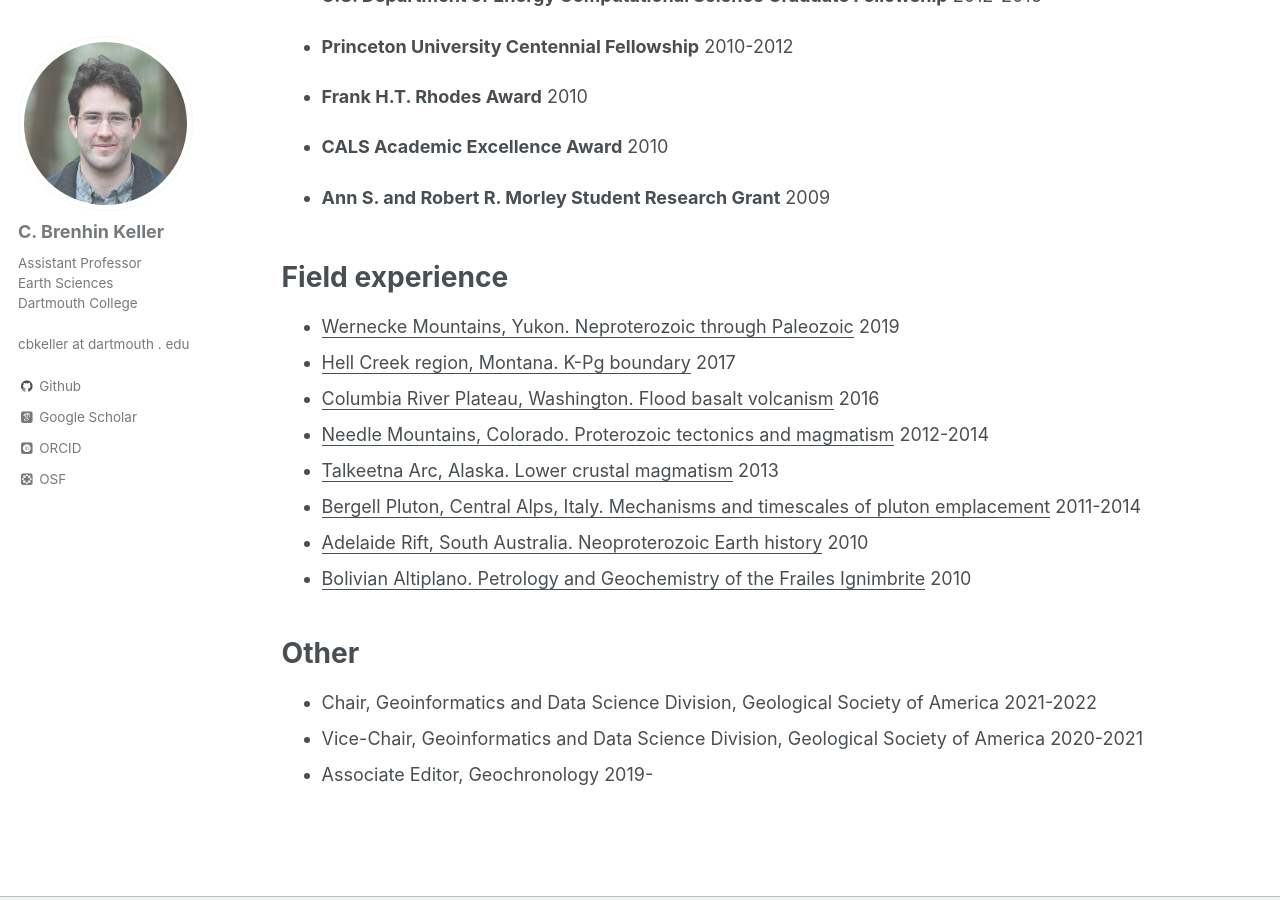
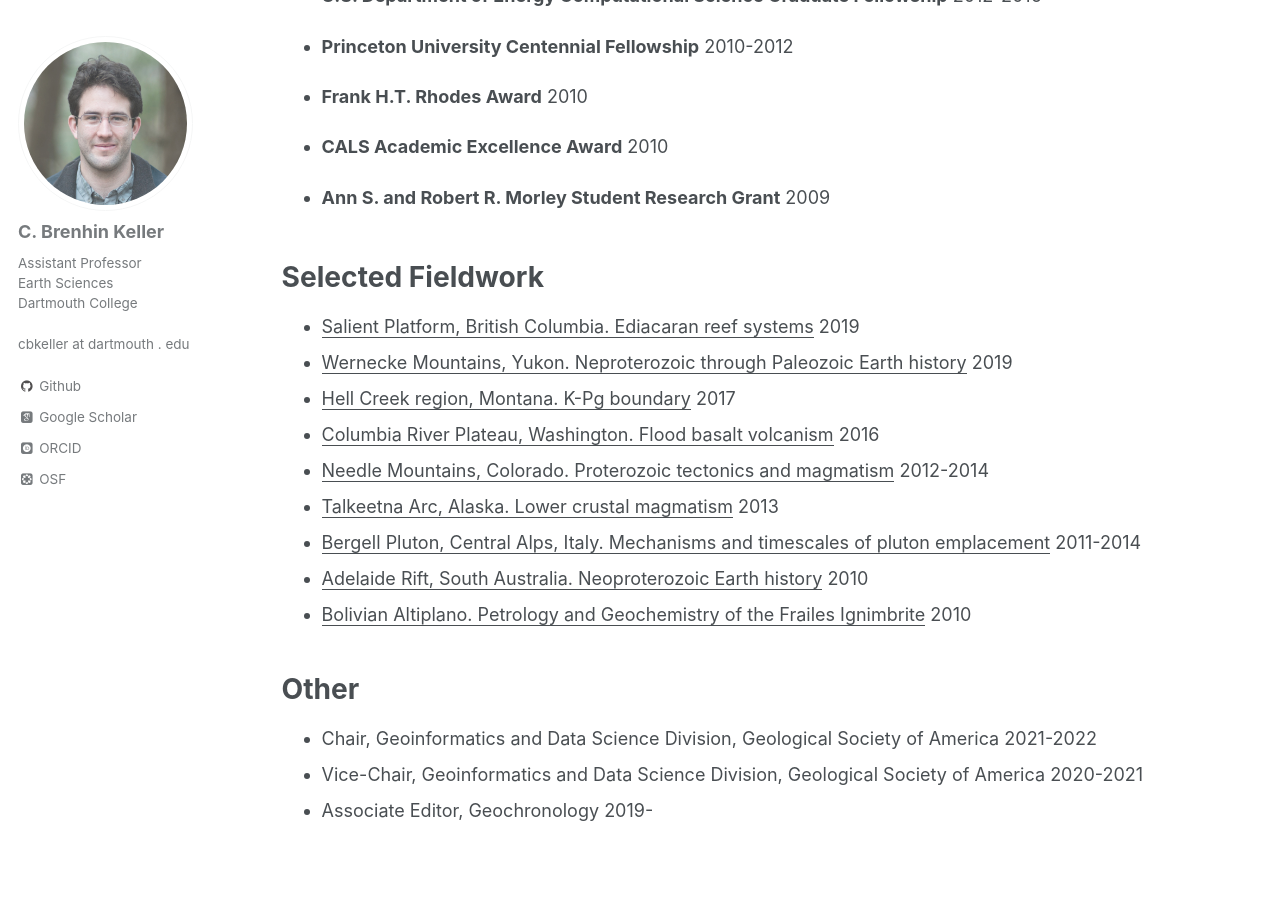
Before and after one commit to brenhinkeller/brenhinkeller.github.io, a Jekyll site: the page built from _pages/cv.md, in a window 1280 px wide and 900 px high, scrolled down 5395 px. Built offline with Jekyll 4.4.1, drawn with Linux system fonts in a browser that asks for light colours; some web fonts are replaced.

Commit message:
Add Salient fieldwork with Akshay

```diff
--- a/_pages/cv.md
+++ b/_pages/cv.md
@@ -58,9 +58,10 @@ Awards and Fellowships
 * <b>Ann S. and Robert R. Morley Student Research Grant</b> 2009
 <br/><br/>
 
-Field experience
+Selected Fieldwork
 ======
-* [<u>Wernecke Mountains, Yukon. Neproterozoic through Paleozoic</u> 2019](/fieldwork/099-werneckes-2019/)
+* [<u>Salient Platform, British Columbia. Ediacaran reef systems</u> 2019](/fieldwork/095-salient-2021/)
+* [<u>Wernecke Mountains, Yukon. Neproterozoic through Paleozoic Earth history</u> 2019](/fieldwork/099-werneckes-2019/)
 * [<u>Hell Creek region, Montana. K-Pg boundary</u> 2017](/fieldwork/100-hell-creek-2017/)
 * [<u>Columbia River Plateau, Washington. Flood basalt volcanism</u> 2016](/fieldwork/101-columbia-river-2016/)
 * [<u>Needle Mountains, Colorado. Proterozoic tectonics and magmatism</u> 2012-2014](/fieldwork/105-needle-mountains-2014/)
```
Also changed, not shown: _fieldwork/095-salient-2021.md (added, +79 -0 lines), images/paragraph-indent.png (deleted), images/paragraph-no-indent.png (deleted), images/salient/ByngColonnella.jpg (added), images/salient/ByngDolomitization.jpg (added), images/salient/ByngPlatella.jpg (added), images/salient/EnEchelon.jpg (added), images/salient/MietteBallAndPillow.jpg (added), images/salient/MietteHelminthoidichnites.jpg (added), images/salient/MietteOncoids.jpg (added), images/salient/SalientGlaciatedStroms.jpg (added), 8 other files.
